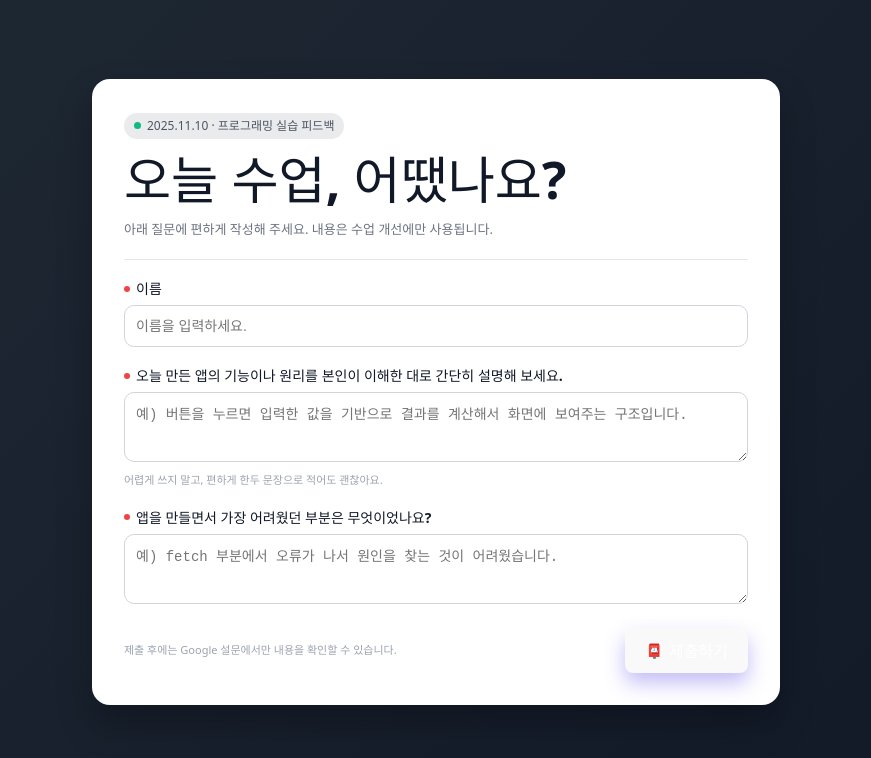
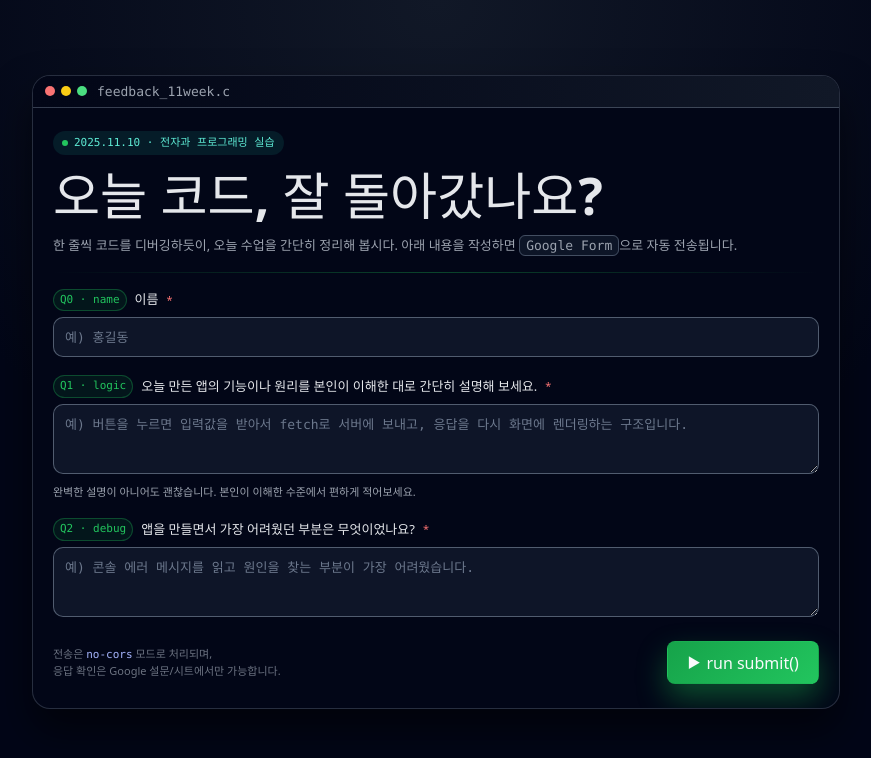
Before and after one commit to cds920/20251110-googleform, a website built with Vite: page vite-project/index.html in a window 1280 px wide. Shown: the whole page, without its empty margins (204-1075 px from the left). Built offline with nearby package versions, Linux system fonts and the light colour scheme.

Commit message:
HTML 및 CSS 수정: 제목 변경, 레이아웃 개선 및 스타일 업데이트

```diff
--- a/vite-project/index.html
+++ b/vite-project/index.html
@@ -2,7 +2,7 @@
 <html lang="ko">
 <head>
   <meta charset="UTF-8" />
-  <title>11주차 실습 피드백</title>
+  <title>11주차 프로그래밍 실습 피드백</title>
   <meta name="viewport" content="width=device-width, initial-scale=1" />
 
   <style>
@@ -13,62 +13,118 @@
     body {
       margin: 0;
       padding: 0;
-      font-family: "Noto Sans KR", system-ui, -apple-system, BlinkMacSystemFont, sans-serif;
-      background: linear-gradient(135deg, #1f2933, #111827);
-      color: #111827;
+      font-family: system-ui, -apple-system, BlinkMacSystemFont, "Noto Sans KR",
+        sans-serif;
+      background: radial-gradient(circle at top, #111827 0, #020617 55%);
+      color: #e5e7eb;
+      min-height: 100vh;
       display: flex;
       justify-content: center;
       align-items: flex-start;
-      min-height: 100vh;
     }
 
     .wrapper {
       width: 100%;
-      max-width: 720px;
+      max-width: 840px;
       padding: 32px 16px 48px;
     }
 
-    .card {
-      background: #ffffff;
+    /* 코드 에디터 윈도우 */
+    .window {
+      background: #020617;
       border-radius: 18px;
-      padding: 24px 20px 28px;
-      box-shadow: 0 18px 35px rgba(0, 0, 0, 0.25);
+      box-shadow: 0 22px 40px rgba(0, 0, 0, 0.55);
+      overflow: hidden;
+      border: 1px solid rgba(148, 163, 184, 0.25);
+    }
+
+    .window-header {
+      height: 32px;
+      display: flex;
+      align-items: center;
+      padding: 0 12px;
+      background: linear-gradient(to right, #020617, #111827);
+      border-bottom: 1px solid rgba(148, 163, 184, 0.35);
+    }
+
+    .window-dots {
+      display: flex;
+      gap: 6px;
+      margin-right: 10px;
+    }
+
+    .dot {
+      width: 10px;
+      height: 10px;
+      border-radius: 999px;
+    }
+    .dot.red {
+      background: #f97373;
+    }
+    .dot.yellow {
+      background: #facc15;
+    }
+    .dot.green {
+      background: #4ade80;
+    }
+
+    .window-title {
+      font-size: 13px;
+      color: #9ca3af;
+      font-family: "JetBrains Mono", ui-monospace, SFMono-Regular, Menlo, Monaco,
+        Consolas, "Liberation Mono", "Courier New", monospace;
+    }
+
+    .content {
+      padding: 20px 20px 24px;
     }
 
     .badge {
       display: inline-flex;
       align-items: center;
       gap: 6px;
-      font-size: 12px;
-      padding: 4px 10px;
+      font-size: 11px;
+      padding: 4px 9px;
       border-radius: 999px;
-      background: rgba(55, 65, 81, 0.1);
-      color: #4b5563;
+      background: rgba(15, 118, 110, 0.2);
+      color: #5eead4;
       margin-bottom: 8px;
+      font-family: "JetBrains Mono", ui-monospace, SFMono-Regular, Menlo, Monaco,
+        Consolas, "Liberation Mono", "Courier New", monospace;
     }
 
     .badge-dot {
-      width: 7px;
-      height: 7px;
+      width: 6px;
+      height: 6px;
       border-radius: 50%;
-      background: #10b981;
+      background: #22c55e;
     }
 
     h1 {
       font-size: 22px;
-      margin: 4px 0 4px;
+      margin: 4px 0 2px;
     }
 
     .subtitle {
       font-size: 13px;
-      color: #6b7280;
-      margin-bottom: 20px;
+      color: #9ca3af;
+      margin-bottom: 16px;
+    }
+
+    .subtitle code {
+      font-family: "JetBrains Mono", ui-monospace, SFMono-Regular, Menlo, Monaco,
+        Consolas, "Liberation Mono", "Courier New", monospace;
+      background: rgba(15, 23, 42, 0.9);
+      padding: 2px 6px;
+      border-radius: 6px;
+      border: 1px solid rgba(148, 163, 184, 0.4);
     }
 
     .divider {
       height: 1px;
-      background: #e5e7eb;
-      margin: 12px 0 18px;
+      background: radial-gradient(circle, #16a34a, transparent);
+      opacity: 0.4;
+      margin: 10px 0 16px;
     }
 
     .field-group {
@@ -76,41 +132,60 @@
     }
 
     .field-label {
-      font-size: 14px;
-      font-weight: 600;
+      font-size: 13px;
+      font-weight: 500;
       margin-bottom: 6px;
+      color: #e5e7eb;
       display: flex;
       align-items: center;
-      gap: 6px;
+      gap: 8px;
     }
 
-    .required-dot {
-      width: 6px;
-      height: 6px;
-      border-radius: 50%;
-      background: #ef4444;
+    .field-label code {
+      font-size: 11px;
+      color: #22c55e;
+      background: rgba(22, 163, 74, 0.1);
+      padding: 2px 6px;
+      border-radius: 999px;
+      border: 1px solid rgba(34, 197, 94, 0.3);
+      font-family: "JetBrains Mono", ui-monospace, SFMono-Regular, Menlo, Monaco,
+        Consolas, "Liberation Mono", "Courier New", monospace;
+    }
+
+    .required {
+      font-size: 11px;
+      color: #f97373;
     }
 
     input[type="text"],
     textarea {
       width: 100%;
-      padding: 10px 11px;
+      padding: 9px 11px;
       border-radius: 10px;
-      border: 1px solid #d1d5db;
-      font-size: 14px;
+      border: 1px solid rgba(148, 163, 184, 0.5);
+      font-size: 13px;
+      background: rgba(15, 23, 42, 0.95);
+      color: #e5e7eb;
+      font-family: "JetBrains Mono", ui-monospace, SFMono-Regular, Menlo, Monaco,
+        Consolas, "Liberation Mono", "Courier New", monospace;
       resize: vertical;
-      min-height: 42px;
+      min-height: 40px;
     }
 
     textarea {
       min-height: 70px;
     }
 
+    input::placeholder,
+    textarea::placeholder {
+      color: rgba(148, 163, 184, 0.7);
+    }
+
     input:focus,
     textarea:focus {
       outline: none;
-      border-color: #6366f1;
-      box-shadow: 0 0 0 1px rgba(99, 102, 241, 0.3);
+      border-color: #22c55e;
+      box-shadow: 0 0 0 1px rgba(34, 197, 94, 0.4);
     }
 
     .hint {
@@ -130,22 +205,34 @@
 
     .info-text {
       font-size: 11px;
-      color: #9ca3af;
+      color: #6b7280;
+    }
+
+    .info-text code {
+      font-family: "JetBrains Mono", ui-monospace, SFMono-Regular, Menlo, Monaco,
+        Consolas, "Liberation Mono", "Courier New", monospace;
+      color: #a5b4fc;
     }
 
     button {
-      padding: 9px 18px;
+      padding: 8px 18px;
       border-radius: 999px;
-      border: none;
-      font-size: 14px;
+      border: 1px solid rgba(34, 197, 94, 0.7);
+      font-size: 13px;
       font-weight: 600;
       cursor: pointer;
-      background: #4f46e5;
-      color: #ffffff;
+      background: linear-gradient(135deg, #16a34a, #22c55e);
+      color: #f9fafb;
       display: inline-flex;
       align-items: center;
       gap: 6px;
-      box-shadow: 0 10px 20px rgba(79, 70, 229, 0.35);
+      box-shadow: 0 14px 30px rgba(22, 163, 74, 0.45);
+      font-family: "JetBrains Mono", ui-monospace, SFMono-Regular, Menlo, Monaco,
+        Consolas, "Liberation Mono", "Courier New", monospace;
+    }
+
+    button span.icon {
+      font-size: 14px;
     }
 
     button:disabled {
@@ -154,23 +241,23 @@
       box-shadow: none;
     }
 
-    .check-icon {
-      font-size: 14px;
-    }
-
     .toast {
       position: fixed;
       right: 16px;
       bottom: 16px;
-      background: rgba(17, 24, 39, 0.95);
+      background: rgba(15, 23, 42, 0.96);
       color: #e5e7eb;
-      padding: 10px 14px;
+      padding: 9px 13px;
       border-radius: 12px;
-      font-size: 13px;
+      font-size: 12px;
       opacity: 0;
       transform: translateY(8px);
       pointer-events: none;
-      transition: opacity 0.2s ease, transform 0.2s ease;
+      transition: opacity 0.18s ease, transform 0.18s ease;
+      border: 1px solid rgba(52, 211, 153, 0.6);
+      box-shadow: 0 10px 25px rgba(15, 23, 42, 0.8);
+      font-family: "JetBrains Mono", ui-monospace, SFMono-Regular, Menlo, Monaco,
+        Consolas, "Liberation Mono", "Courier New", monospace;
     }
 
     .toast.show {
@@ -178,26 +265,41 @@
       transform: translateY(0);
     }
 
-    @media (max-width: 480px) {
-      .card {
-        padding: 20px 16px 24px;
+    @media (max-width: 520px) {
+      .content {
+        padding: 16px 14px 18px;
       }
       h1 {
-        font-size: 20px;
+        font-size: 19px;
+      }
+      .subtitle {
+        font-size: 12px;
       }
     }
   </style>
 </head>
 <body>
   <div class="wrapper">
-    <div class="card">
+    <div class="window">
+      <div class="window-header">
+        <div class="window-dots">
+          <span class="dot red"></span>
+          <span class="dot yellow"></span>
+          <span class="dot green"></span>
+        </div>
+        <div class="window-title">feedback_11week.c</div>
+      </div>
+
+      <div class="content">
         <div class="badge">
           <span class="badge-dot"></span>
-        2025.11.10 · 프로그래밍 실습 피드백
+          2025.11.10 · 전자과 프로그래밍 실습
         </div>
-      <h1>오늘 수업, 어땠나요?</h1>
+
+        <h1>오늘 코드, 잘 돌아갔나요?</h1>
         <p class="subtitle">
-        아래 질문에 편하게 작성해 주세요. 내용은 수업 개선에만 사용됩니다.
+          한 줄씩 코드를 디버깅하듯이, 오늘 수업을 간단히 정리해 봅시다.
+          아래 내용을 작성하면 <code>Google Form</code>으로 자동 전송됩니다.
         </p>
 
         <div class="divider"></div>
@@ -205,51 +307,65 @@
         <form id="feedbackForm">
           <div class="field-group">
             <div class="field-label">
-            <span class="required-dot"></span>
-            이름
+              <code>Q0 · name</code>
+              <span>이름</span>
+              <span class="required">*</span>
             </div>
-          <input type="text" id="name" placeholder="이름을 입력하세요." required />
+            <input
+              type="text"
+              id="name"
+              placeholder="예) 홍길동"
+              required
+            />
           </div>
 
           <div class="field-group">
             <div class="field-label">
-            <span class="required-dot"></span>
-            오늘 만든 앱의 기능이나 원리를 본인이 이해한 대로 간단히 설명해 보세요.
+              <code>Q1 · logic</code>
+              <span>오늘 만든 앱의 기능이나 원리를 본인이 이해한 대로 간단히 설명해 보세요.</span>
+              <span class="required">*</span>
             </div>
             <textarea
               id="answer1"
-            placeholder="예) 버튼을 누르면 입력한 값을 기반으로 결과를 계산해서 화면에 보여주는 구조입니다."
+              placeholder="예) 버튼을 누르면 입력값을 받아서 fetch로 서버에 보내고, 응답을 다시 화면에 렌더링하는 구조입니다."
               required
             ></textarea>
-          <div class="hint">어렵게 쓰지 말고, 편하게 한두 문장으로 적어도 괜찮아요.</div>
+            <div class="hint">
+              완벽한 설명이 아니어도 괜찮습니다. 본인이 이해한 수준에서 편하게 적어보세요.
+            </div>
           </div>
 
           <div class="field-group">
             <div class="field-label">
-            <span class="required-dot"></span>
-            앱을 만들면서 가장 어려웠던 부분은 무엇이었나요?
+              <code>Q2 · debug</code>
+              <span>앱을 만들면서 가장 어려웠던 부분은 무엇이었나요?</span>
+              <span class="required">*</span>
             </div>
             <textarea
               id="answer2"
-            placeholder="예) fetch 부분에서 오류가 나서 원인을 찾는 것이 어려웠습니다."
+              placeholder="예) 콘솔 에러 메시지를 읽고 원인을 찾는 부분이 가장 어려웠습니다."
               required
             ></textarea>
           </div>
 
           <div class="footer">
             <div class="info-text">
-            제출 후에는 Google 설문에서만 내용을 확인할 수 있습니다.
+              전송은 <code>no-cors</code> 모드로 처리되며,<br />
+              응답 확인은 Google 설문/시트에서만 가능합니다.
             </div>
             <button type="submit" id="submitBtn">
-            <span class="check-icon">📮</span>
-            제출하기
+              <span class="icon">▶</span>
+              run submit()
             </button>
           </div>
         </form>
       </div>
     </div>
+  </div>
 
-  <div id="toast" class="toast">제출되었습니다. 감사합니다 🙌</div>
+  <div id="toast" class="toast">
+    ✔ submit() 완료 : 설문에 기록되었습니다.
+  </div>
 
   <script>
     const form = document.getElementById("feedbackForm");
@@ -260,14 +376,17 @@
       e.preventDefault();
 
       submitBtn.disabled = true;
-      submitBtn.textContent = "전송 중...";
+      submitBtn.innerHTML = '<span class="icon">...</span> sending...';
 
       const formUrl =
         "https://docs.google.com/forms/d/e/1FAIpQLSe6tQObFH8kvOYEcL_rGRXUy9ULEEIBgneSc0VsMmm8pLNenQ/formResponse";
 
       const data = new FormData();
+      // 이름
       data.append("entry.1152452213", document.getElementById("name").value);
+      // 오늘 만든 앱 기능/원리
       data.append("entry.1528732496", document.getElementById("answer1").value);
+      // 가장 어려웠던 부분
       data.append("entry.1553323253", document.getElementById("answer2").value);
 
       fetch(formUrl, {
@@ -278,9 +397,8 @@
 
       form.reset();
       submitBtn.disabled = false;
-      submitBtn.innerHTML = '<span class="check-icon">📮</span> 제출하기';
+      submitBtn.innerHTML = '<span class="icon">▶</span> run submit()';
 
-      // 작은 토스트 알림
       toast.classList.add("show");
       setTimeout(() => {
         toast.classList.remove("show");
```
Lines whose indentation alone changed are shown as unchanged.
